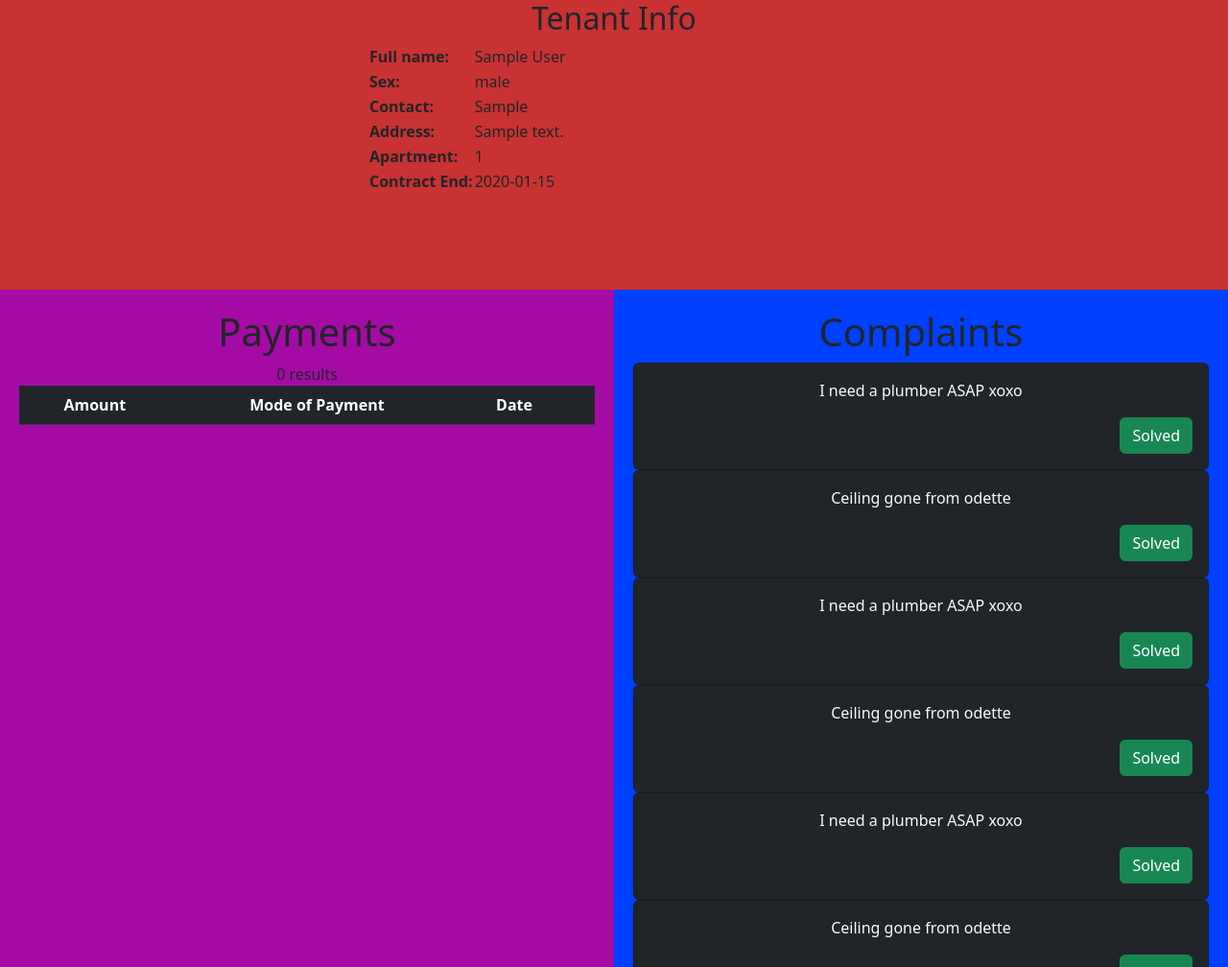
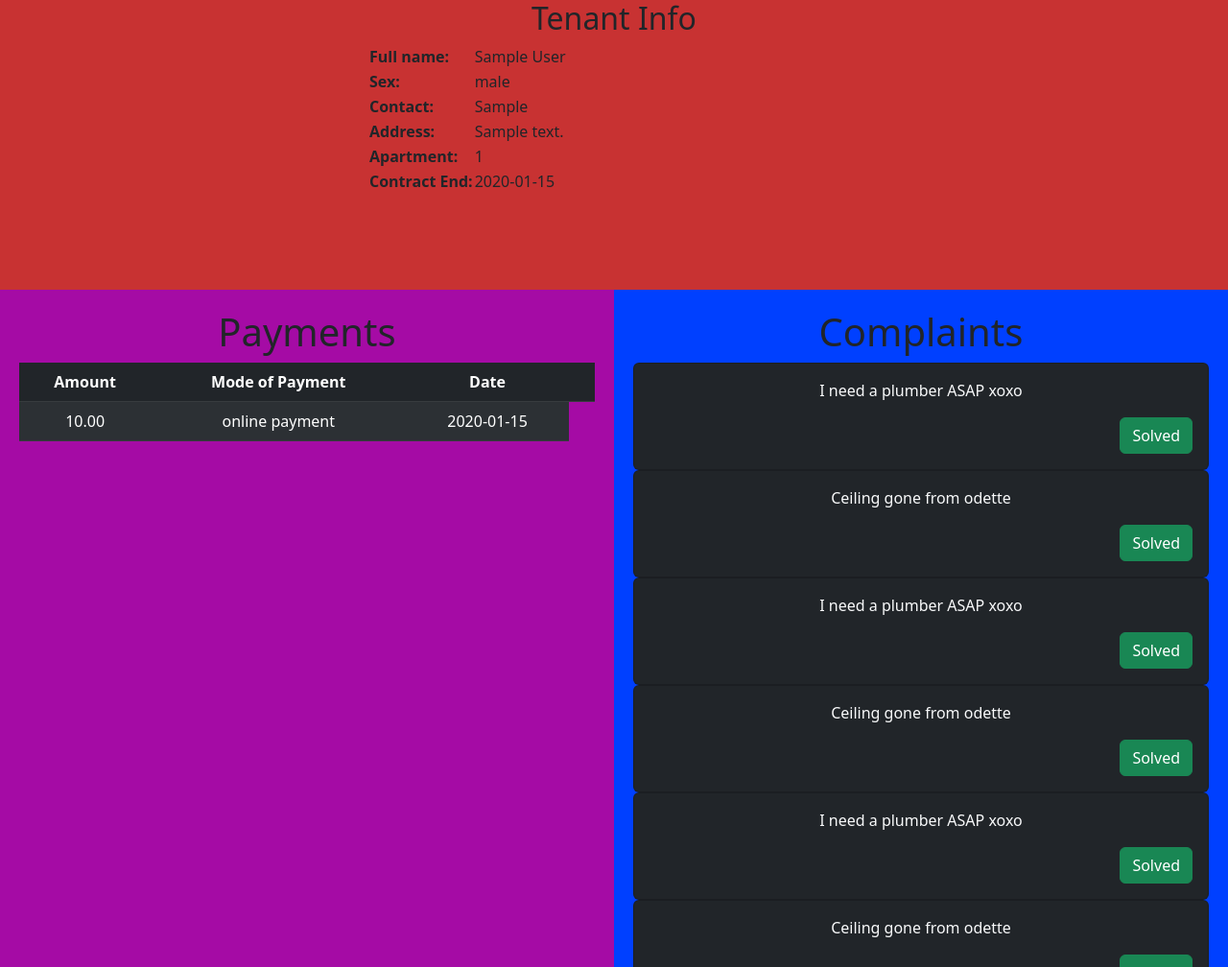
Before and after one commit to Beeecc/CIS-2104-Project, a PHP site: page /tenant_name_clicked.php?GetID=1 in a window 1280 px wide. Shown: the whole page at 96% size. Run offline with PHP 8.4, Linux system fonts and the light colour scheme; tables that the repository leaves empty hold one stand-in row (values such as "Sample post"); lists and menus that the app fills with data are empty.

Commit message:
payment query

```diff
--- a/public/tenant_name_clicked.php
+++ b/public/tenant_name_clicked.php
@@ -95,8 +95,9 @@ while($row=mysqli_fetch_assoc($result))
                 </thead>
                 <?php
                     $payments = "SELECT p.amount, p.payment_method, p.date_paid FROM tenant_t t, payment_t p WHERE t.tenant_id = p.tenant_id && t.tenant_id='".$ID."';";
-                    if(mysqli_num_rows($payments) > 0) {
-                        while($paymentrow = mysqli_fetch_assoc($payments)) {
+                    $paymentResult = mysqli_query($con, $payments);
+                    if(mysqli_num_rows($paymentResult) > 0) {
+                        while($paymentrow = mysqli_fetch_assoc($paymentResult)) {
                 ?>
                 <tbody>
                 <!--
```
